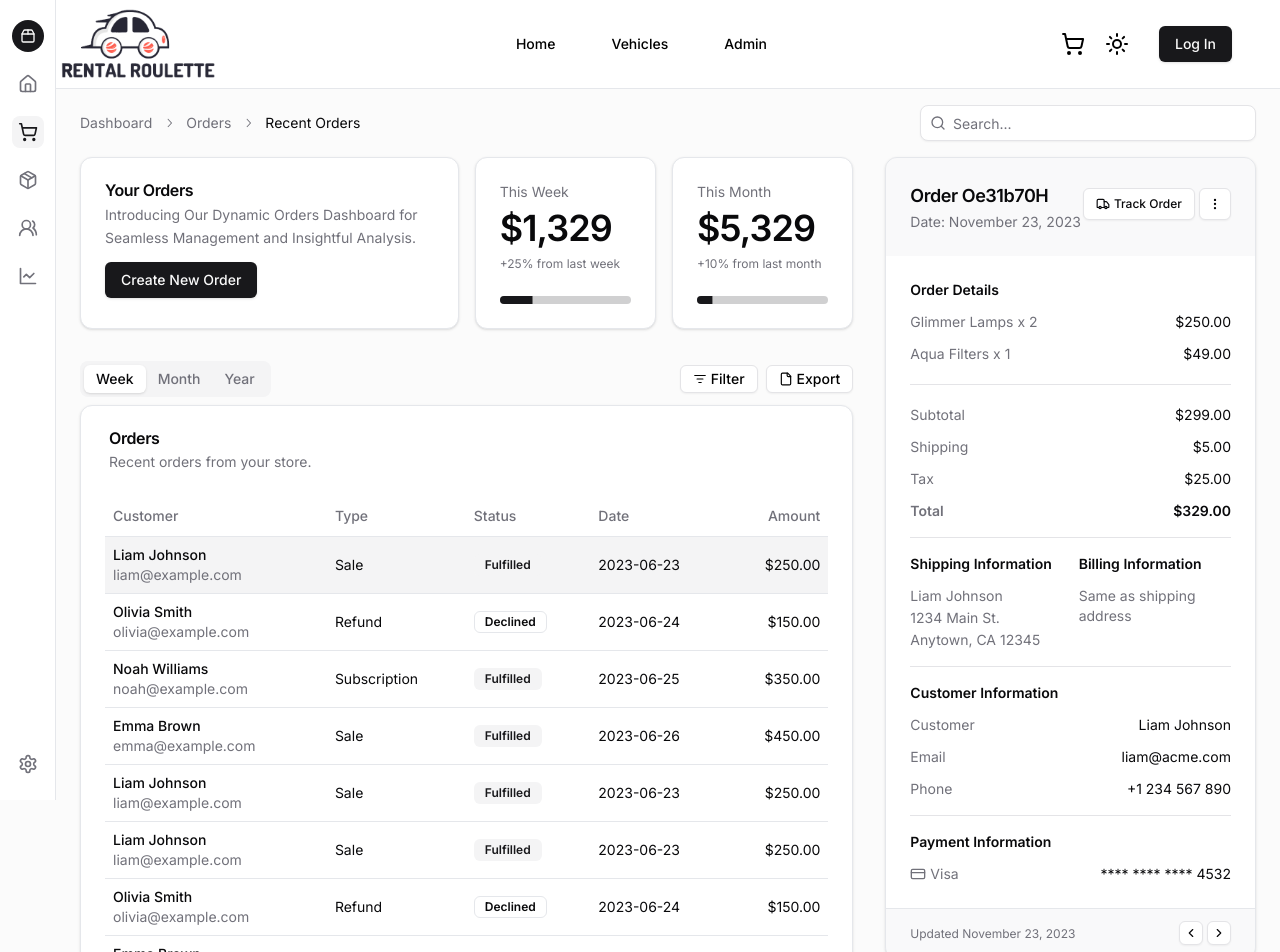
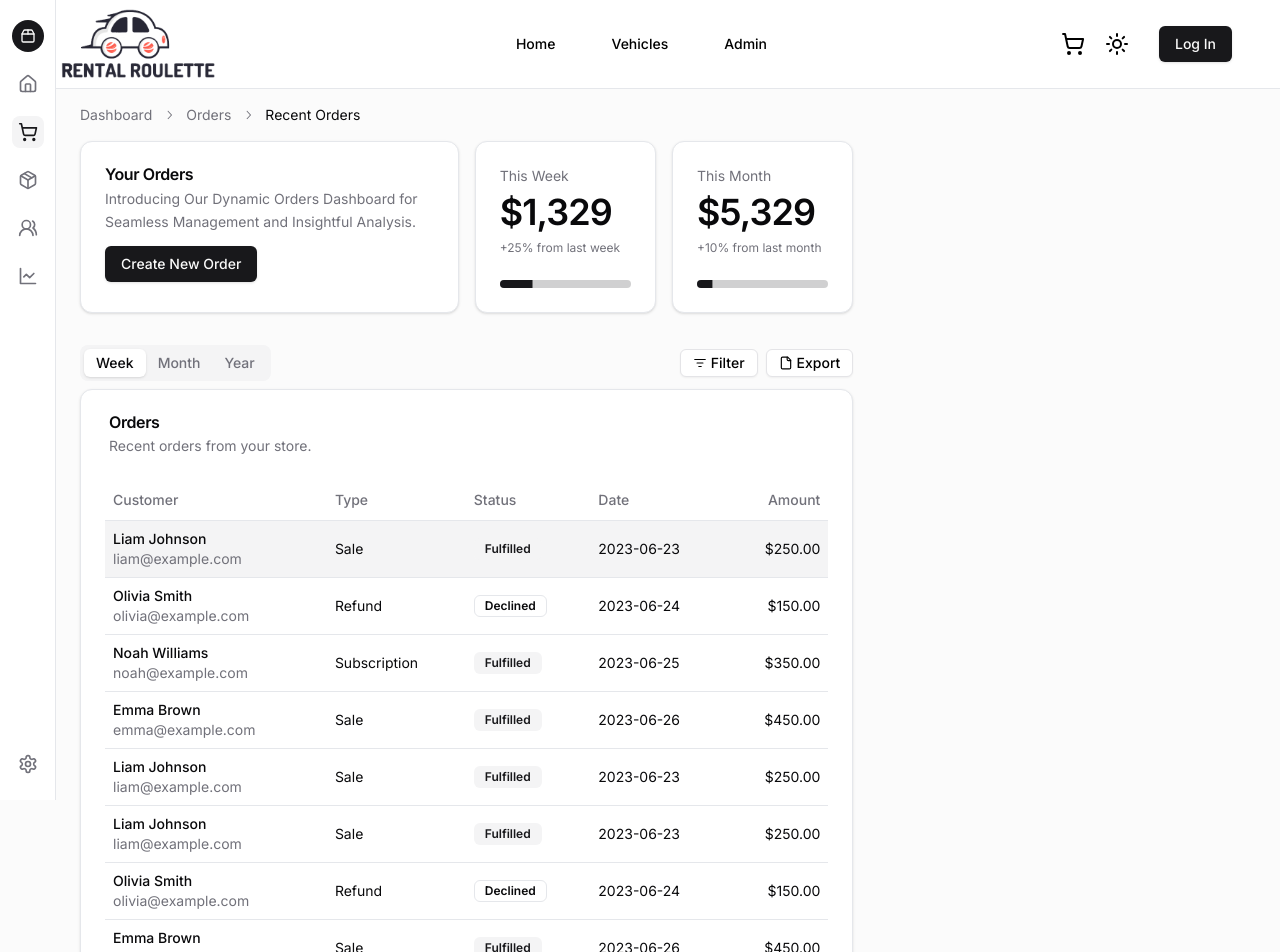
Before and after one commit to viljarh/idata-group10, a Next.js app in the folder frontend/: page /admin in a window 1280 px wide. Shown: the top 952 px of the page. Built offline with nearby package versions, Linux system fonts and the light colour scheme.

Commit message:
some changes

```diff
--- a/frontend/app/admin/page.tsx
+++ b/frontend/app/admin/page.tsx
@@ -1,21 +1,15 @@
 import Link from "next/link";
 import {
-  ChevronLeft,
-  ChevronRight,
-  Copy,
-  CreditCard,
   File,
   Home,
   LineChart,
   ListFilter,
-  MoreVertical,
   Package,
   Package2,
   PanelLeft,
   Search,
   Settings,
   ShoppingCart,
-  Truck,
   Users2,
 } from "lucide-react";
 import {
@@ -39,7 +33,6 @@ import {
   DropdownMenu,
   DropdownMenuCheckboxItem,
   DropdownMenuContent,
-  DropdownMenuItem,
   DropdownMenuLabel,
   DropdownMenuSeparator,
   DropdownMenuTrigger,
@@ -61,12 +54,6 @@ import {
   TableRow,
 } from "@/components/ui/table";
 import { Badge } from "@/components/ui/badge";
-import { Separator } from "@/components/ui/separator";
-import {
-  Pagination,
-  PaginationContent,
-  PaginationItem,
-} from "@/components/ui/pagination";
 import { Progress } from "@/components/ui/progress";
 import { Tabs, TabsContent, TabsList, TabsTrigger } from "@/components/ui/tabs";
 
@@ -178,7 +165,7 @@ export default function AdminDashboard() {
                   className="group flex h-10 w-10 shrink-0 items-center justify-center gap-2 rounded-full bg-primary text-lg font-semibold text-primary-foreground md:text-base"
                 >
                   <Package2 className="h-5 w-5 transition-all group-hover:scale-110" />
-                  <span className="sr-only">Acme Inc</span>
+                  <span className="sr-only">Rental Roulette</span>
                 </Link>
                 <Link
                   href="#"
@@ -237,14 +224,6 @@ export default function AdminDashboard() {
               </BreadcrumbItem>
             </BreadcrumbList>
           </Breadcrumb>
-          <div className="relative ml-auto flex-1 md:grow-0">
-            <Search className="absolute left-2.5 top-2.5 h-4 w-4 text-muted-foreground" />
-            <Input
-              type="search"
-              placeholder="Search..."
-              className="w-full rounded-lg bg-background pl-8 md:w-[200px] lg:w-[336px]"
-            />
-          </div>
         </header>
         <main className="grid flex-1 items-start gap-4 p-4 sm:px-6 sm:py-0 md:gap-8 lg:grid-cols-3 xl:grid-cols-3">
           <div className="grid auto-rows-max items-start gap-4 md:gap-8 lg:col-span-2">
@@ -527,157 +506,6 @@ export default function AdminDashboard() {
             </Tabs>
           </div>
           <div>
-            <Card className="overflow-hidden" x-chunk="dashboard-05-chunk-4">
-              <CardHeader className="flex flex-row items-start bg-muted/50">
-                <div className="grid gap-0.5">
-                  <CardTitle className="group flex items-center gap-2 text-lg">
-                    Order Oe31b70H
-                    <Button
-                      size="icon"
-                      variant="outline"
-                      className="h-6 w-6 opacity-0 transition-opacity group-hover:opacity-100"
-                    >
-                      <Copy className="h-3 w-3" />
-                      <span className="sr-only">Copy Order ID</span>
-                    </Button>
-                  </CardTitle>
-                  <CardDescription>Date: November 23, 2023</CardDescription>
-                </div>
-                <div className="ml-auto flex items-center gap-1">
-                  <Button size="sm" variant="outline" className="h-8 gap-1">
-                    <Truck className="h-3.5 w-3.5" />
-                    <span className="lg:sr-only xl:not-sr-only xl:whitespace-nowrap">
-                      Track Order
-                    </span>
-                  </Button>
-                  <DropdownMenu>
-                    <DropdownMenuTrigger asChild>
-                      <Button size="icon" variant="outline" className="h-8 w-8">
-                        <MoreVertical className="h-3.5 w-3.5" />
-                        <span className="sr-only">More</span>
-                      </Button>
-                    </DropdownMenuTrigger>
-                    <DropdownMenuContent align="end">
-                      <DropdownMenuItem>Edit</DropdownMenuItem>
-                      <DropdownMenuItem>Export</DropdownMenuItem>
-                      <DropdownMenuSeparator />
-                      <DropdownMenuItem>Trash</DropdownMenuItem>
-                    </DropdownMenuContent>
-                  </DropdownMenu>
-                </div>
-              </CardHeader>
-              <CardContent className="p-6 text-sm">
-                <div className="grid gap-3">
-                  <div className="font-semibold">Order Details</div>
-                  <ul className="grid gap-3">
-                    <li className="flex items-center justify-between">
-                      <span className="text-muted-foreground">
-                        Glimmer Lamps x <span>2</span>
-                      </span>
-                      <span>$250.00</span>
-                    </li>
-                    <li className="flex items-center justify-between">
-                      <span className="text-muted-foreground">
-                        Aqua Filters x <span>1</span>
-                      </span>
-                      <span>$49.00</span>
-                    </li>
-                  </ul>
-                  <Separator className="my-2" />
-                  <ul className="grid gap-3">
-                    <li className="flex items-center justify-between">
-                      <span className="text-muted-foreground">Subtotal</span>
-                      <span>$299.00</span>
-                    </li>
-                    <li className="flex items-center justify-between">
-                      <span className="text-muted-foreground">Shipping</span>
-                      <span>$5.00</span>
-                    </li>
-                    <li className="flex items-center justify-between">
-                      <span className="text-muted-foreground">Tax</span>
-                      <span>$25.00</span>
-                    </li>
-                    <li className="flex items-center justify-between font-semibold">
-                      <span className="text-muted-foreground">Total</span>
-                      <span>$329.00</span>
-                    </li>
-                  </ul>
-                </div>
-                <Separator className="my-4" />
-                <div className="grid grid-cols-2 gap-4">
-                  <div className="grid gap-3">
-                    <div className="font-semibold">Shipping Information</div>
-                    <address className="grid gap-0.5 not-italic text-muted-foreground">
-                      <span>Liam Johnson</span>
-                      <span>1234 Main St.</span>
-                      <span>Anytown, CA 12345</span>
-                    </address>
-                  </div>
-                  <div className="grid auto-rows-max gap-3">
-                    <div className="font-semibold">Billing Information</div>
-                    <div className="text-muted-foreground">
-                      Same as shipping address
-                    </div>
-                  </div>
-                </div>
-                <Separator className="my-4" />
-                <div className="grid gap-3">
-                  <div className="font-semibold">Customer Information</div>
-                  <dl className="grid gap-3">
-                    <div className="flex items-center justify-between">
-                      <dt className="text-muted-foreground">Customer</dt>
-                      <dd>Liam Johnson</dd>
-                    </div>
-                    <div className="flex items-center justify-between">
-                      <dt className="text-muted-foreground">Email</dt>
-                      <dd>
-                        <a href="mailto:">liam@acme.com</a>
-                      </dd>
-                    </div>
-                    <div className="flex items-center justify-between">
-                      <dt className="text-muted-foreground">Phone</dt>
-                      <dd>
-                        <a href="tel:">+1 234 567 890</a>
-                      </dd>
-                    </div>
-                  </dl>
-                </div>
-                <Separator className="my-4" />
-                <div className="grid gap-3">
-                  <div className="font-semibold">Payment Information</div>
-                  <dl className="grid gap-3">
-                    <div className="flex items-center justify-between">
-                      <dt className="flex items-center gap-1 text-muted-foreground">
-                        <CreditCard className="h-4 w-4" />
-                        Visa
-                      </dt>
-                      <dd>**** **** **** 4532</dd>
-                    </div>
-                  </dl>
-                </div>
-              </CardContent>
-              <CardFooter className="flex flex-row items-center border-t bg-muted/50 px-6 py-3">
-                <div className="text-xs text-muted-foreground">
-                  Updated <time dateTime="2023-11-23">November 23, 2023</time>
-                </div>
-                <Pagination className="ml-auto mr-0 w-auto">
-                  <PaginationContent>
-                    <PaginationItem>
-                      <Button size="icon" variant="outline" className="h-6 w-6">
-                        <ChevronLeft className="h-3.5 w-3.5" />
-                        <span className="sr-only">Previous Order</span>
-                      </Button>
-                    </PaginationItem>
-                    <PaginationItem>
-                      <Button size="icon" variant="outline" className="h-6 w-6">
-                        <ChevronRight className="h-3.5 w-3.5" />
-                        <span className="sr-only">Next Order</span>
-                      </Button>
-                    </PaginationItem>
-                  </PaginationContent>
-                </Pagination>
-              </CardFooter>
-            </Card>
           </div>
         </main>
       </div>
--- /dev/null
+++ b/frontend/components/FilterSidebar.tsx
@@ -0,0 +1,31 @@
+import React, { useState } from 'react'
+
+const FilterSidebar = ({ onFilterChange }) => {
+  const handlePriceChange = (min, max) => {
+    onFilterChange('price', { min, max })
+  };
+  const handleCategoryChange = (category) => {
+    onFilterChange('category', category)
+  }
+  return (
+    <div className="filter-sidebar">
+      <h4>Filter Vehicles</h4>
+      <div>
+        <label>Price Range:</label>
+        <input type="number" placeholder="Min Price" onChange={(e) => handlePriceChange(e.target.value, null)} />
+        <input type="number" placeholder="Max Price" onChange={(e) => handlePriceChange(null, e.target.value)} />
+      </div>
+      <div>
+        <label>Category:</label>
+        <select onChange={(e) => handleCategoryChange(e.target.value)}>
+          <option value="">All</option>
+          <option value="SUV">SUV</option>
+          <option value="Sedan">Sedan</option>
+          <option value="Coupe">Coupe</option>
+        </select>
+      </div>
+    </div>
+  )
+}
+
+export default FilterSidebar
--- a/frontend/components/VehicleCard.tsx
+++ b/frontend/components/VehicleCard.tsx
@@ -43,7 +43,7 @@ const VehicleCard: React.FC<VehicleCard> = ({ data }) => {
             <p className="text-sm text-primary/80">{data.vehicleCategory}</p>
           </div>
 
-          <div className="flex items-center justify-between mb-2">
+          <div className="flex items-center justify-between mb-2 font-semibold">
             {data?.dailyPrice} NOK /day
           </div>
 
```
Also changed, not shown: frontend/api/users/fetchUsers.ts (+13 -1 lines), frontend/public/img/fallback2.png (added), frontend/public/img/vehicle-fallback.png (added).
